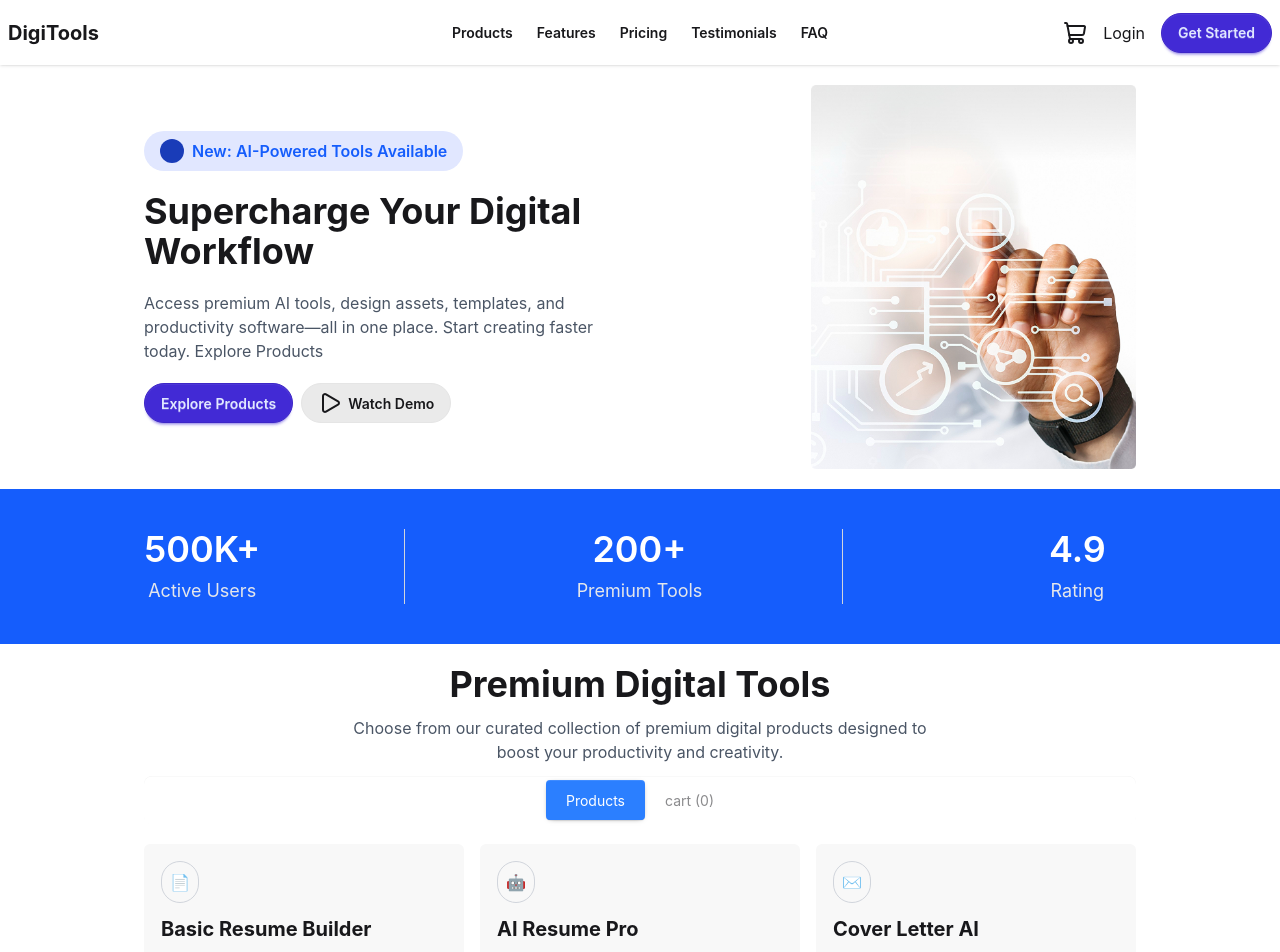
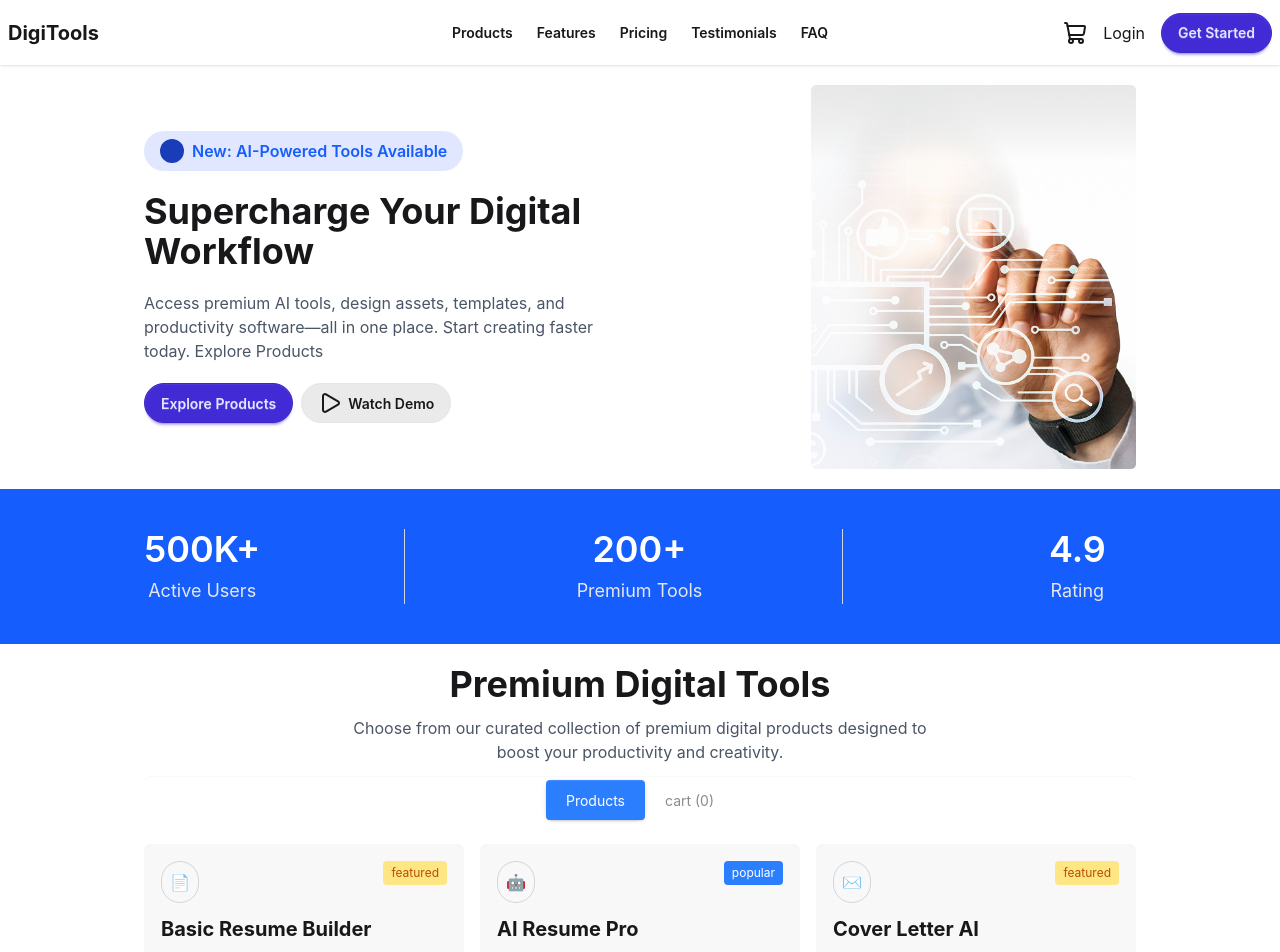
Before and after one commit to NahidHassanNirob/DigiTools, a React (Vite) app: page / in a window 1280 px wide. Shown: the top 952 px of the page. Built offline with nearby package versions, Linux system fonts and the light colour scheme.

Commit message:
style: add tag style in cards

```diff
--- a/src/components/Card.jsx
+++ b/src/components/Card.jsx
@@ -2,17 +2,17 @@ import { Check } from "lucide-react";
 import React from "react";
 import { toast } from "react-toastify";
 
-const Card = ({ data ,cart,setCart}) => {
-  const { name, description, price, period, features, icon } = data;
+const Card = ({ data, cart, setCart }) => {
+  const { name, description, price, period, features, icon, tagType } = data;
   const handelCard = (clickedData) => {
-    const isExist=cart.find(item=>item.id===clickedData.id)
+    const isExist = cart.find((item) => item.id === clickedData.id);
     console.log(isExist);
-    if(isExist){
-      toast.error('Already Added To Cart')
+    if (isExist) {
+      toast.error("Already Added To Cart");
       return;
     }
-    setCart([...cart,clickedData])
-    toast.success('Added To Cart Succesfully')
+    setCart([...cart, clickedData]);
+    toast.success("Added To Cart Succesfully");
   };
 
   return (
@@ -26,7 +26,7 @@ transition-all duration-300
 hover:border-blue-200 hover:bg-[#f3efef] hover:shadow-lg
 "
     >
-      <div className="space-y-3">
+      <div className="space-y-3 relative">
         <span className="p-2 border border-gray-300 rounded-full inline-block">
           {icon}
         </span>
@@ -49,6 +49,23 @@ hover:border-blue-200 hover:bg-[#f3efef] hover:shadow-lg
             </p>
           ))}
         </div>
+        <span
+  className={`absolute top-0 right-0 px-2 py-1 text-xs rounded
+    ${
+      tagType === "popular"
+        ? "bg-blue-500 text-white"
+        : tagType === "featured"
+        ? "bg-amber-200 text-amber-700"
+        : tagType === "best seller"
+        ? "bg-orange-400 text-white"
+        : tagType === "new"
+        ? "bg-red-700 text-white"
+        : "bg-gray-500 text-white"
+    }
+  `}
+>
+  {tagType}
+</span>
       </div>
 
       <button
```
